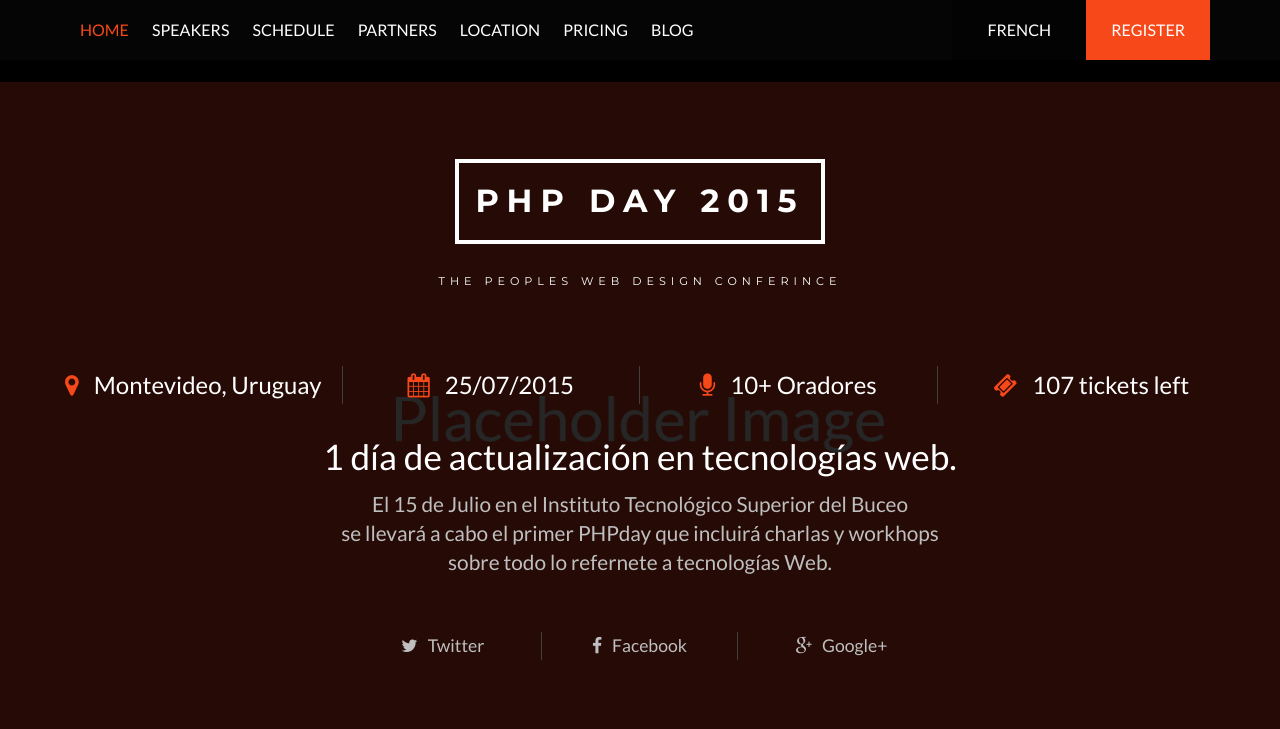
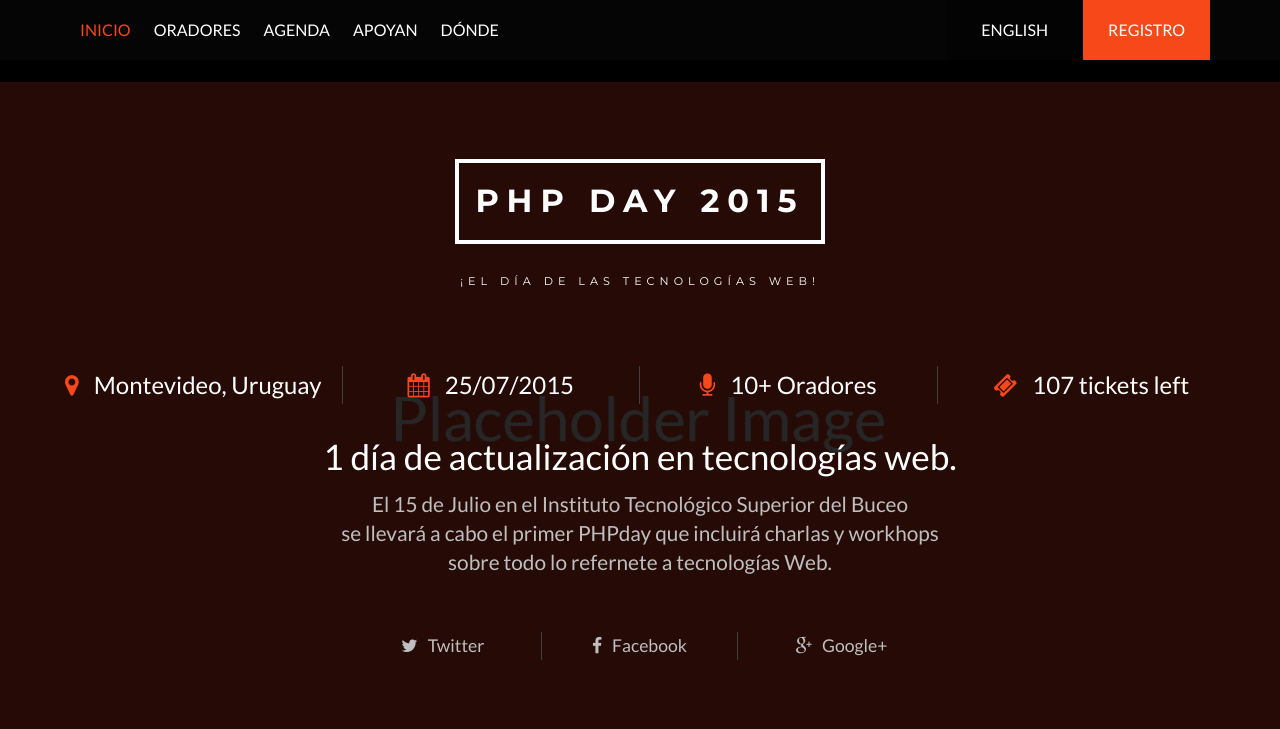
Before and after one commit to vallejos/phpday-website, a PHP site: template src/App/Resources/views/index.html.twig in a window 1280 px wide. Shown: the top 729 px of the page. Run offline with PHP 8.4, Linux system fonts and the light colour scheme; the template is opened without the code that fills it, so the values that code supplies are empty; some libraries are stand-ins or nearby versions.

Commit message:
Traduccion

```diff
--- a/src/App/Resources/views/_partials/footer.html.twig
+++ b/src/App/Resources/views/_partials/footer.html.twig
@@ -5,12 +5,12 @@
             <div class="columns small-12 medium-4 large-4">
                 <!-- About us -->
                 <aside id="Widget-text1" class="widget widget_text">
-                    <h3>About</h3>
+                    <h3>Sobre nosotros</h3>
 
                     <div class="textwidget">
-                        <p>Pellentesque nec rutrum orci. Duis molestie nisi quis molestie hendrerit. Pellentesque sagittis dapibus dapibus.</p>
+                        <p>Somos el grupo de usaurios de PHP.</p>
 
-                        <p>Donec in purus dignissim libero placerat lobortis. Proin gravida bibendum erat, ac imperdiet nulla cursus ac.</p>
+                        <p>Queremos ayudar a la comunidad PHP a crecer y utilizar el lenguage de programación de amamos para hacer cosas increíbles.</p>
                     </div>
                 </aside>
             </div>
@@ -94,7 +94,7 @@
     <div class="footer_copyright">
         <div class="row">
             <div class="columns small-12 medium-5 large-5">
-                © Copyright <a href="http://wplook.ca">WPLook.com</a>. All Rights Reserved.
+                <a href="mailto:info@phpday.uy">info@phpday.uy</a>
             </div>
             <div class="columns small-12 medium-7 large-7">
                 <ul class="inline-list right">
--- a/src/App/Resources/views/_partials/navbar.html.twig
+++ b/src/App/Resources/views/_partials/navbar.html.twig
@@ -4,23 +4,14 @@
             <div class="mb">
                 <div class="navmobile"><a href=""></a></div>
                 <ul class="nav-menu">
-                    <li class="menuItem"><a href="#home">Home</a></li>
-                    <li class="menuItem"><a href="#speakers">Speakers</a></li>
-                    <li class="menuItem"><a href="#schedule">Schedule</a></li>
-                    <li class="menuItem"><a href="#partners">Partners</a></li>
-                    <li class="menuItem"><a href="#location">Location</a></li>
-                    <li class="menuItem"><a href="#pricing">Pricing</a></li>
-                    <li><a href="list-posts.html">Blog</a>
-                        <ul class="sub-menu">
-                            <li class="menuItem"><a href="speakers.html">Speakers</a></li>
-                            <li class="menuItem"><a href="partners.html">Partners</a></li>
-                            <li class="menuItem"><a href="single-post.html">Single Post</a></li>
-                            <li class="menuItem"><a href="single-page.html">Single Page</a></li>
-                            <li class="menuItem"><a href="html-elements.html">HTML Elements</a></li>
-                        </ul>
-                    </li>
-                    <li class="register"><a href="" data-reveal-id="RegisterModal">Register</a></li>
-                    <li class="language"><a href="#en">French</a></li>
+                    <li class="menuItem"><a href="#home">Inicio</a></li>
+                    <li class="menuItem"><a href="#speakers">Oradores</a></li>
+                    <li class="menuItem"><a href="#schedule">Agenda</a></li>
+                    <li class="menuItem"><a href="#partners">Apoyan</a></li>
+                    <li class="menuItem"><a href="#location">Dónde</a></li>
+                    <!-- <li class="menuItem"><a href="#pricing">Precio</a></li> -->
+                    <li class="register"><a href="" data-reveal-id="RegisterModal">Registro</a></li>
+                    <li class="language"><a href="#en">ENGLISH</a></li>
                 </ul>
             </div>
         </div>
--- a/src/App/Resources/views/index.html.twig
+++ b/src/App/Resources/views/index.html.twig
@@ -14,7 +14,7 @@
 
 				<!-- Site Description -->
 				<div class="sub-logo">
-					<h2 id="site-description">The peoples web design conferince</h2>
+					<h2 id="site-description">¡El día de las tecnologías web!</h2>
 				</div>
 
 				<!-- Event Info -->
--- a/src/App/Resources/views/layout.html.twig
+++ b/src/App/Resources/views/layout.html.twig
@@ -2,9 +2,9 @@
 <html dir="ltr" lang="en-US">
     <head>
         <meta http-equiv="Content-Type" content="text/html; charset=utf-8"/>
-        <title>UX Conference - HTML Template</title>
-        <meta name="description" content="">
-        <meta name="author" content="">
+        <title>PHPday.uy 2015</title>
+        <meta name="description" content="Primer PHP day en Uruguay">
+        <meta name="author" content="Grupo de usuarios de PHP de Montevideo">
 
         <!-- Favicon -->
         <link rel="shortcut icon" href="favicon.ico"/>
@@ -26,13 +26,13 @@
             <form>
                 <div class="row">
                     <div class="large-6 columns">
-                        <label>First Name
-                            <input type="text" placeholder="First Name"/>
+                        <label>Nombre
+                            <input type="text" placeholder="Nombre"/>
                         </label>
                     </div>
                     <div class="large-6 columns">
-                        <label>Last Name
-                            <input type="text" placeholder="Last Name"/>
+                        <label>Apellido
+                            <input type="text" placeholder="Apellido"/>
                         </label>
                     </div>
                 </div>
@@ -44,8 +44,8 @@
                         </label>
                     </div>
                     <div class="large-6 columns">
-                        <label>Phone Number
-                            <input type="text" placeholder="Phone Number"/>
+                        <label>Edad
+                            <input type="text" placeholder="Edad"/>
                         </label>
                     </div>
                 </div>
@@ -54,7 +54,7 @@
                     <div class="large-6 columns">
                     </div>
                     <div class="large-6 columns">
-                        <a data-reveal-id="ThankYou" role="button" href="#" class="button [ secondary success ]">Register</a>
+                        <a data-reveal-id="ThankYou" role="button" href="#" class="button [ secondary success ]">Registrame</a>
                     </div>
                 </div>
 
```
